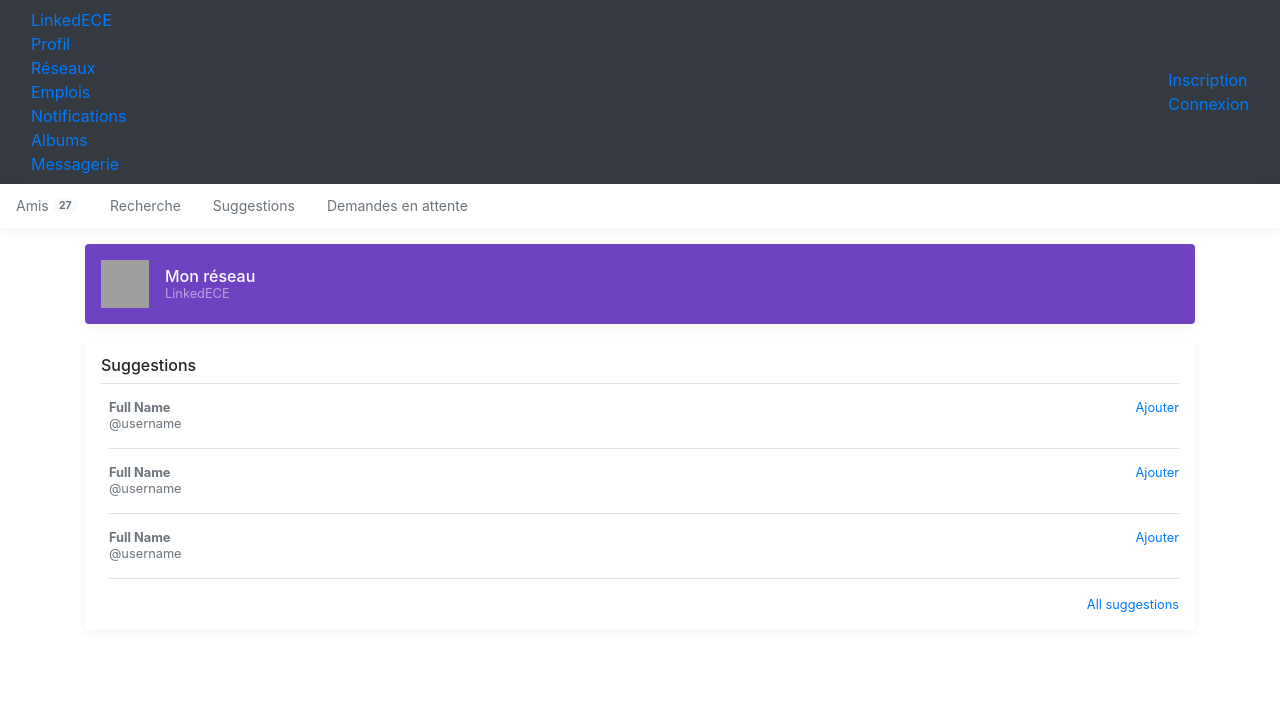
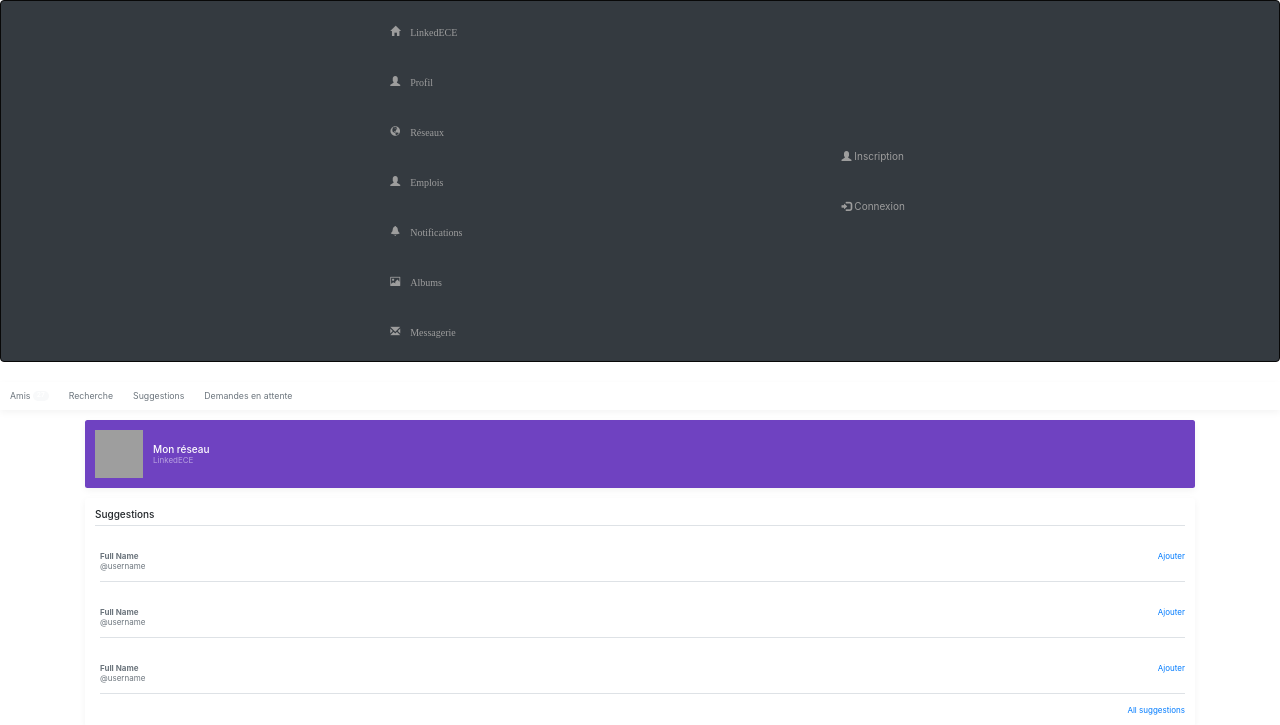
Before and after one commit to hubertbonisseurdelabath/LinkedInECE, a PHP site: page /emplois.php in a window 1280 px wide. Shown: the top 725 px of the page. Run offline with PHP 8.4, Linux system fonts and the light colour scheme; some libraries are stand-ins or nearby versions; grey boxes are pictures that could not be loaded.

Commit message:
css de emplois

```diff
--- a/emplois.css
+++ b/emplois.css
@@ -6,19 +6,7 @@
   overflow-y: hidden;
 }
 
-.nav-scroller .nav {
-  display: -ms-flexbox;
-  display: flex;
-  -ms-flex-wrap: nowrap;
-  flex-wrap: nowrap;
-  padding-bottom: 1rem;
-  margin-top: -1px;
-  overflow-x: auto;
-  color: rgba(255, 255, 255, .75);
-  text-align: center;
-  white-space: nowrap;
-  -webkit-overflow-scrolling: touch;
-}
+
 
 .nav-underline .nav-link {
   padding-top: .75rem;
--- a/emplois.php
+++ b/emplois.php
@@ -10,15 +10,15 @@ session_start();
     <meta name="viewport" content="width=device-width, initial-scale=1, shrink-to-fit=no">
     <meta name="description" content="">
     <meta name="author" content="">
+    <link rel="stylesheet" href="https://maxcdn.bootstrapcdn.com/bootstrap/3.3.7/css/bootstrap.min.css">
     <link rel="icon" href="../../../../favicon.ico">
 
     <title>Mon réseau</title>
 
-    <!-- Bootstrap core CSS -->
     <link href="bootstrap.min.css" rel="stylesheet">
 
 
-    <!-- Custom styles for this template -->
+
     <link href="emplois.css" rel="stylesheet">
   </head>
 
```
